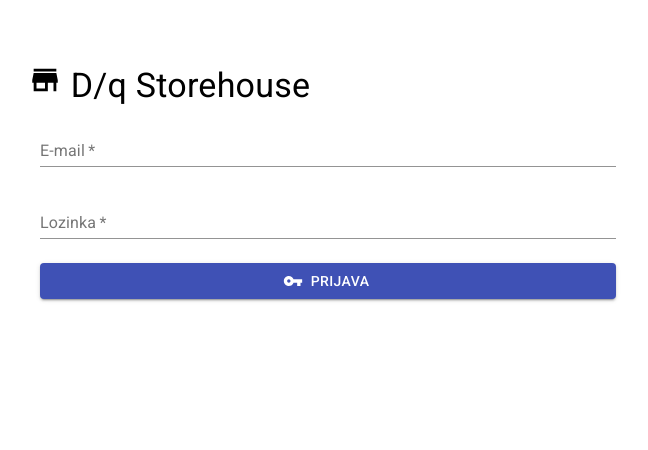
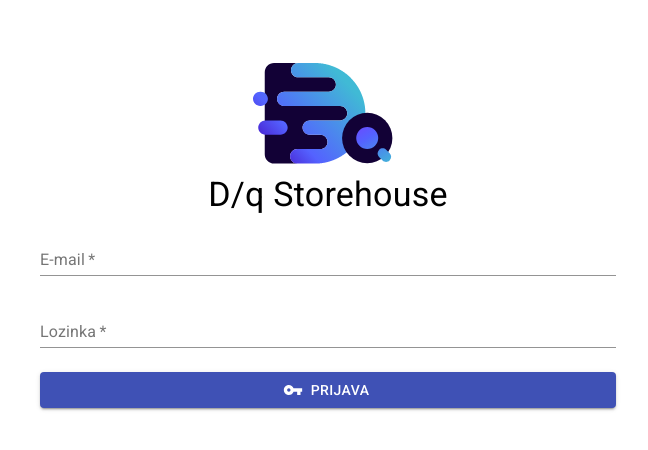
Before and after one commit to ivandrenjanin/dq-store-fe, a React (Create React App) app: page / in a window 1280 px wide. Shown: the top 450 px of the page, without its empty margins (312-960 px from the left). Built offline with nearby package versions, Linux system fonts and the light colour scheme; no server answers.

Commit message:
add logo

```diff
--- a/src/components/layout/layout.tsx
+++ b/src/components/layout/layout.tsx
@@ -33,6 +33,7 @@ import { useAppSelector } from "../../hooks/redux.hooks";
 import { SnackbarState } from "../../reducers/snackbar.reducer";
 import { useEffect } from "react";
 import PeopleIcon from "@material-ui/icons/People";
+import { ReactComponent as Logo } from "../../assets/Mark.svg";
 
 const drawerWidth = 240;
 
@@ -170,6 +171,7 @@ export const Layout: FunctionComponent<LayoutProps> = ({
       <CssBaseline />
       <AppBar
         position="fixed"
+        variant="outlined"
         className={clsx(classes.appBar, {
           [classes.appBarShift]: open,
         })}
@@ -187,7 +189,10 @@ export const Layout: FunctionComponent<LayoutProps> = ({
             <MenuIcon />
           </IconButton>
           <div className={classes.nav}>
-            <Typography variant="h6">D/q Storehouse</Typography>
+            <div style={{ display: "flex" }}>
+              <Logo style={{ width: 50, height: "auto" }} />
+              <Typography variant="h6">D/q Storehouse</Typography>
+            </div>
             {/* <div className={classes.btnGroup}> */}
             <Button
               color="inherit"
--- a/src/components/logo/logo.tsx
+++ b/src/components/logo/logo.tsx
@@ -2,11 +2,24 @@ import React, { FunctionComponent } from "react";
 
 import Typography from "@material-ui/core/Typography";
 import StoreIcon from "@material-ui/icons/Store";
+import { ReactComponent as LogoSvg } from "../../assets/Mark.svg";
 
 import { LogoProps } from "./logo-props.interface";
 
 export const Logo: FunctionComponent<LogoProps> = ({ variant }) => (
-  <Typography variant={variant}>
-    {<StoreIcon fontSize="inherit" />} D/q Storehouse
-  </Typography>
+  <div style={{ width: "100%" }}>
+    <div
+      style={{
+        display: "flex",
+        justifyContent: "center",
+        flexDirection: "row",
+        width: "100%",
+      }}
+    >
+      <LogoSvg fontSize="inherit" width={150} height={"auto"} />
+    </div>
+    <Typography variant={variant} style={{ textAlign: "center" }}>
+      D/q Storehouse
+    </Typography>
+  </div>
 );
--- a/src/index.tsx
+++ b/src/index.tsx
@@ -12,6 +12,8 @@ import commonRs from "./translations/rs/common.json";
 import { store } from "./store/configure-store";
 import { SnackbarProvider } from "notistack";
 import { getBankInfo } from "./api";
+import { ThemeProvider } from "@material-ui/core";
+import { createTheme, lighten, darken } from "@material-ui/core/styles";
 
 const lng = localStorage.getItem("language");
 
@@ -34,12 +36,16 @@ getBankInfo(createClient()).then((data) =>
   store.dispatch({ type: "BANK_INFO", payload: data })
 );
 
+const theme = createTheme({});
+
 ReactDOM.render(
   <Provider store={store}>
     <I18nextProvider i18n={i18next}>
-      <SnackbarProvider maxSnack={6}>
-        <Router apiClient={createClient()} />
-      </SnackbarProvider>
+      <ThemeProvider theme={theme}>
+        <SnackbarProvider maxSnack={6}>
+          <Router apiClient={createClient()} />
+        </SnackbarProvider>
+      </ThemeProvider>
     </I18nextProvider>
   </Provider>,
   document.getElementById("root")
```
Also changed, not shown: src/assets/Mark.svg (added).
